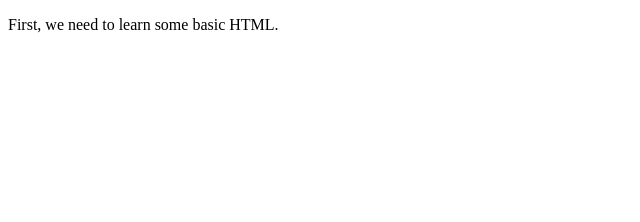
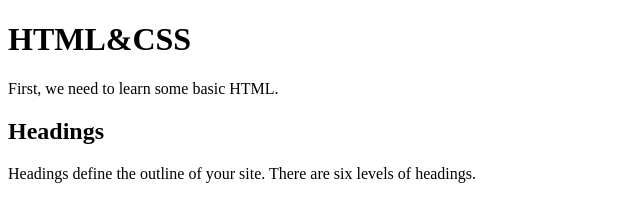
Before and after one commit to pmcalpin75/HTML-CSS, a plain HTML site: page Index.html in a window 1280 px wide. Shown: the whole page, without its empty margins (0-640 px from the left). Drawn offline with Linux system fonts and the light colour scheme.

Commit message:
Add:H2&P

```diff
--- a/Index.html
+++ b/Index.html
@@ -6,6 +6,12 @@
     <title>HTML&CSS</title>
 </head>
 <body>
+    <h1>HTML&CSS</h1>
+
  <p>First, we need to learn some basic HTML.</p>
+
+ <h2>Headings</h2>
+ <p>Headings define the outline of your site. There are six levels of
+    headings.</p>
 </body>
 </html>
```
